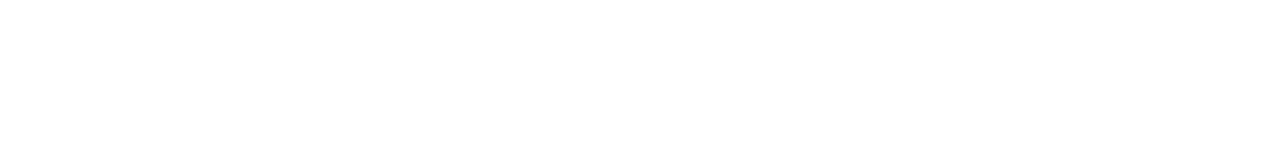
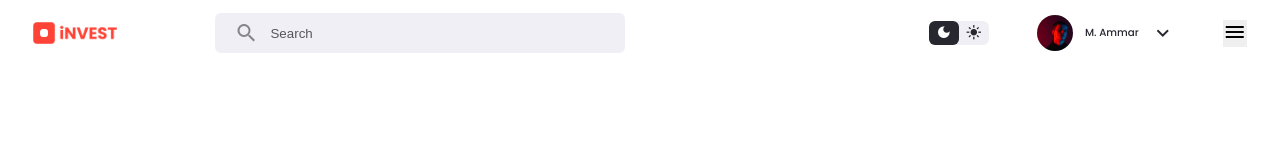
Before and after one commit to ammarkhan575/dashboard, a plain HTML site: page index.html in a window 1280 px wide. Drawn offline with Linux system fonts and the light colour scheme.

Commit message:
navbar completed

```diff
--- a/index.html
+++ b/index.html
@@ -5,6 +5,45 @@
     <meta name="viewport" content="width=device-width, initial-scale=1.0" />
     <title>Admin Dashboard</title>
     <link rel="stylesheet" href="style.css" />
+    <link rel="preconnect" href="https://fonts.googleapis.com" />
+    <link rel="preconnect" href="https://fonts.gstatic.com" crossorigin />
+    <link
+      href="https://fonts.googleapis.com/css2?family=Poppins:wght@300;400;500;600;700&display=swap"
+      rel="stylesheet"
+    />
+    <link
+      href="https://fonts.googleapis.com/icon?family=Material+Icons+Sharp"
+      rel="stylesheet"
+    />
   </head>
-  <body></body>
+  <body>
+    <!-- NAVBAR -->
+    <nav>
+      <div class="container">
+        <img class="logo" src="./images/logo.png" alt="logo" />
+        <div class="search-bar">
+          <span class="material-icons-sharp">search</span>
+          <input type="search" placeholder="Search" />
+        </div>
+        <div class="profile-area">
+          <div class="theme-btn">
+            <span class="material-icons-sharp active">dark_mode</span>
+            <span class="material-icons-sharp">light_mode</span>
+          </div>
+          <div class="profile">
+            <div class="profile-photo">
+              <img src="./images/profile-1.jpg" alt="profile-photo" />
+            </div>
+            <h5>M. Ammar</h5>
+            <span class="material-icons-sharp">expand_more</span>
+          </div>
+          <button id="menu-btn">
+            <span class="material-icons-sharp">menu</span>
+          </button>
+        </div>
+      </div>
+    </nav>
+
+    <!--  -->
+  </body>
 </html>
--- a/style.css
+++ b/style.css
@@ -0,0 +1,220 @@
+:root {
+    --color-white: #ffffff;
+    --color-light: #f0eff5;
+    --color-gray-light: #86848c;
+    --color-gray-dark: #56555e;
+    --color-dark: #27282f;
+    --color-primary: rgb(71, 7, 234);
+    --color-success: rgb(34, 202, 75);
+    --color-danger: rgb(255, 67, 54);
+    --color-warning: rgb(234, 181, 7);
+    --color-purple: rgb(160, 99, 245);
+
+    --color-primary-light: rgba(71, 7, 234, 0.2);
+    --color-success-light: rgba(34, 202, 75, 0.2);
+    --color-danger-light: rgba(255, 67, 54, 0.2);
+    --color-purple-light: rgba(160, 99, 245, 0.2);
+
+    --card-padding: 1.6rem;
+    --padding-1: 1rem;
+    --padding-2: 8px;
+
+    --card-border-radius: 1.6rem;
+    --border-radius-1: 1rem;
+    --border-radius-2: 6px;
+}
+
+* {
+    padding: 0;
+    outline: 0;
+    border: 0;
+    appearance: none;
+    text-decoration: none;
+    list-style: none;
+    box-sizing: border-box;
+}
+
+html {
+    font-size: 12px;
+}
+
+body {
+    background: var(--color-white);
+    font-family: poppins, sans-serif;
+    min-height: 100vh;
+    color: var(--color-dark);
+}
+
+img {
+    width: 100%;
+}
+
+h1 {
+    font-size: 2.2rem;
+}
+
+h2 {
+    font-size: 1.5rem;
+}
+
+h3 {
+    font-size: 1.2rem;
+}
+
+h4 {
+    font-size: 1rem;
+}
+
+h5 {
+    font-size: 0.86rem;
+    font-weight: 500;
+}
+
+h6 {
+    font-size: 7.6rem;
+}
+
+p {
+    font-size: 0.86rem;
+    color: var(--color-gray-dark);
+}
+
+small {
+    font-weight: 300;
+    font-size: 0.77rem;
+}
+
+.text-muted {
+    color: var(--color-gray-light)
+}
+
+.primary {
+    color: var(--color-primary)
+}
+
+.danger {
+    color: var(--color-danger)
+}
+
+.success {
+    color: var(--color-success)
+}
+
+.purple {
+    color: var(--color-purple)
+}
+
+
+.bg-primary {
+    background: var(--color-primary);
+    box-shadow: 0 0.8rem 0.8rem var(--color-primary-light);
+}
+
+.bg-danger {
+    background: var(--color-danger);
+    box-shadow: 0 0.8rem 0.8rem var(--color-danger-light);
+}
+
+.bg-success {
+    background: var(--color-success);
+    box-shadow: 0 0.8rem 0.8rem var(--color-success-light);
+}
+
+.bg-purple {
+    background: var(--color-purple);
+    box-shadow: 0 0.8rem 0.8rem var(--color-purple-light);
+}
+
+.bg-dark {
+    background: #27282f;
+}
+
+
+/* NAVBAR */
+
+.nav {
+    width: 100%;
+    background: var(--color-white);
+    padding: 1rem 0;
+}
+
+nav .container {
+    display: flex;
+    justify-content: space-between;
+    align-items: center;
+    position: relative;
+    width: 96%;
+    margin: 0 auto
+}
+
+nav img.logo {
+    width: 7rem;
+}
+
+nav .search-bar {
+    background: var(--color-light);
+    padding: var(--padding-2) var(--card-padding);
+    width: 32vw;
+    border-radius: var(--border-radius-2);
+    display: flex;
+    align-items: center;
+    gap: 1rem;
+    color: var(--color-gray-light);
+    position: absolute;
+    left: 15%;
+}
+
+nav .search-bar input[type='search'] {
+    color: var(--color-dark);
+    background: transparent;
+    width: 100%;
+}
+
+nav .search-bar input[type='search']::placeholder {
+    color: var(--color-gray-dark);
+}
+
+nav .profile-area {
+    display: flex;
+    align-items: center;
+    justify-content: space-between;
+    gap: 4rem;
+}
+
+nav .profile-area .theme-btn {
+    display: flex;
+    background: var(--color-light);
+    width: 5rem;
+    height: 2rem;
+    border-radius: var(--border-radius-2);
+    cursor: pointer;
+}
+
+nav .profile-area .theme-btn span{
+    width: 50%;
+    height: 100%;
+    display: flex;
+    align-items: center;
+    justify-content: center;
+    font-size: 1.3rem;
+}
+
+nav .profile-area .theme-btn .active{
+    background: var(--color-dark);
+    border-radius: var(--border-radius-2);
+    color: var(--color-white);
+}
+
+nav .profile-area .profile{
+    display: flex;
+    gap: 1rem;
+    align-items: center;
+}
+
+nav .profile-area .profile-photo{
+    display: block;
+    width: 3rem;
+    height: 3rem;
+    border-radius: 50%;
+    overflow: hidden;
+}
```
